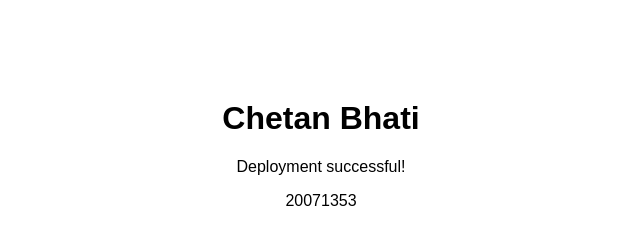
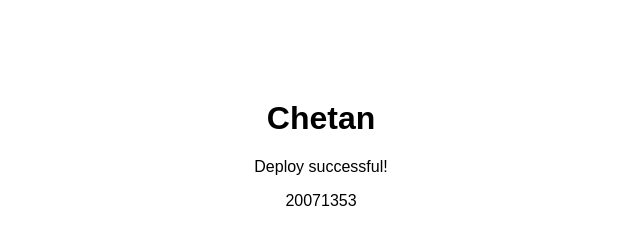
Before and after one commit to chetanbhati04/maverik-project, a plain HTML site: page app/index.html in a window 1280 px wide. Shown: the whole page, without its empty margins (319-959 px from the left). Drawn offline with Linux system fonts and the light colour scheme.

Commit message:
check update

```diff
--- a/app/index.html
+++ b/app/index.html
@@ -4,8 +4,8 @@
 <title>Test Page</title>
 </head>
 <body style="font-family: Arial; text-align: center; margin-top: 100px;">
-<h1> Chetan Bhati </h1>
-<p> Deployment successful! </p>
+<h1> Chetan </h1>
+<p> Deploy successful! </p>
 <p>20071353 </p>
 </body>
 </html>
```
Also changed, not shown: 1 other file.
